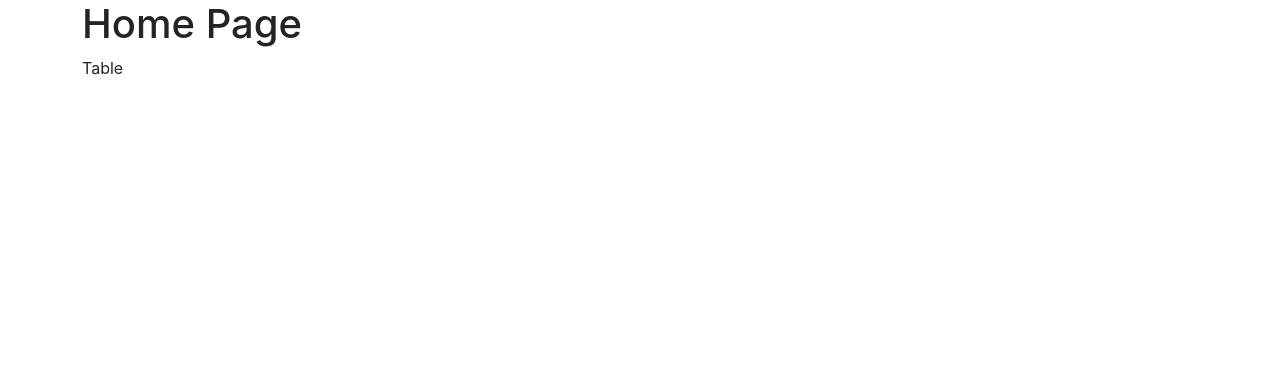
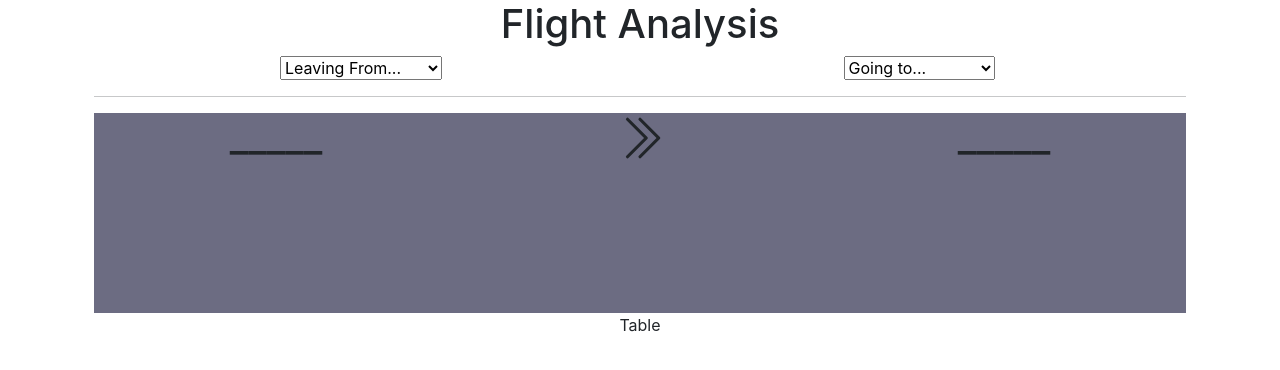
Before and after one commit to PyaeNaing/Mthree-Cap-Stone, a React (Create React App) app in the folder client/: page / in a window 1280 px wide. Shown: the top 370 px of the page. Built offline with nearby package versions, Linux system fonts and the light colour scheme; the HTML template or start-up script is replaced by a standard one.

Commit message:
Fixed errors and added Flight form

```diff
--- a/client/package.json
+++ b/client/package.json
@@ -7,9 +7,11 @@
     "@testing-library/react": "^11.2.7",
     "@testing-library/user-event": "^12.8.3",
     "bootstrap": "^5.0.1",
+    "bootstrap-icons": "^1.5.0",
     "react": "^17.0.2",
     "react-bootstrap": "^1.6.1",
     "react-dom": "^17.0.2",
+    "react-icons": "^4.2.0",
     "react-scripts": "4.0.3",
     "web-vitals": "^1.1.2"
   },
--- a/client/src/components/FlightForm.js
+++ b/client/src/components/FlightForm.js
@@ -0,0 +1,85 @@
+import React, { Component } from 'react';
+
+import Container from "react-bootstrap/Container";
+import Col from "react-bootstrap/Col";
+import Row from "react-bootstrap/Row";
+import Jumbotron from 'react-bootstrap/Jumbotron'
+
+import { BsChevronDoubleRight } from "react-icons/bs";
+
+
+class FlightForm extends Component {
+
+    constructor(props) {
+        super(props);
+        this.state = {
+            from: '_____',
+            to: '_____',
+
+        }
+    }
+
+    changeFrom = event => {
+        this.setState({from: event.target.value});
+    }
+
+    changeTo = event => {
+        this.setState({to: event.target.value});
+    }
+
+
+    render() {
+        return (
+            <Container fluid>
+                <form>
+                    <Row>
+                        <Col>
+                            <select  onChange={this.changeFrom}>
+                                <option disabled selected>Leaving From...</option>
+                                <option value="LAX">LAX</option>
+                                <option value="D2">Destination from 2</option>
+                                <option value="D3">Destination from 3</option>
+                            </select>
+                        </Col>
+
+
+                        <Col>
+                            <select onChange={this.changeTo}>
+                                <option disabled selected>Going to...</option>
+                                <option value="JFK">JFK</option>
+                                <option value="D2">Destionation to 2</option>
+                                <option value="D3">Destionation to 3</option>
+                            </select>
+                        </Col>
+                    </Row>
+                </form>
+
+                <hr />
+
+                <Jumbotron fluid style={{backgroundColor: "#6c6c82", height: "25vh"}}>
+                    <Container>
+                        <Row>
+                            <Col>
+                                <h1>{this.state.from}</h1>
+                            </Col>
+                            <Col>
+                                <BsChevronDoubleRight size={50}/>
+                            </Col>
+                            <Col>
+                                <h1>{this.state.to}</h1>
+                            </Col>
+                        </Row>
+
+                        <Row>
+                            <Col>
+                            </Col>
+                        </Row>
+                    </Container>
+                </Jumbotron>
+
+            </Container>
+        )
+    }
+}
+
+export default FlightForm;
--- a/client/src/pages/HomePage.js
+++ b/client/src/pages/HomePage.js
@@ -1,13 +1,17 @@
 import React, { Component } from 'react';
 import FlightTable from '../components/FlightTable'
+import FlightForm from '../components/FlightForm';
 
 class HomePage extends Component{
 
     render() {
 
         return(
-            <div>
-                <h1>Home Page</h1>
+            <div className="text-center">
+                <h1>Flight Analysis</h1>
+
+                {/* Drop Down Selects to fetch compiled data */}
+                <FlightForm/>
                 <FlightTable/>
             </div>
         )
```
Also changed, not shown: 1 other file (tests, documents, lock files or other folders).
